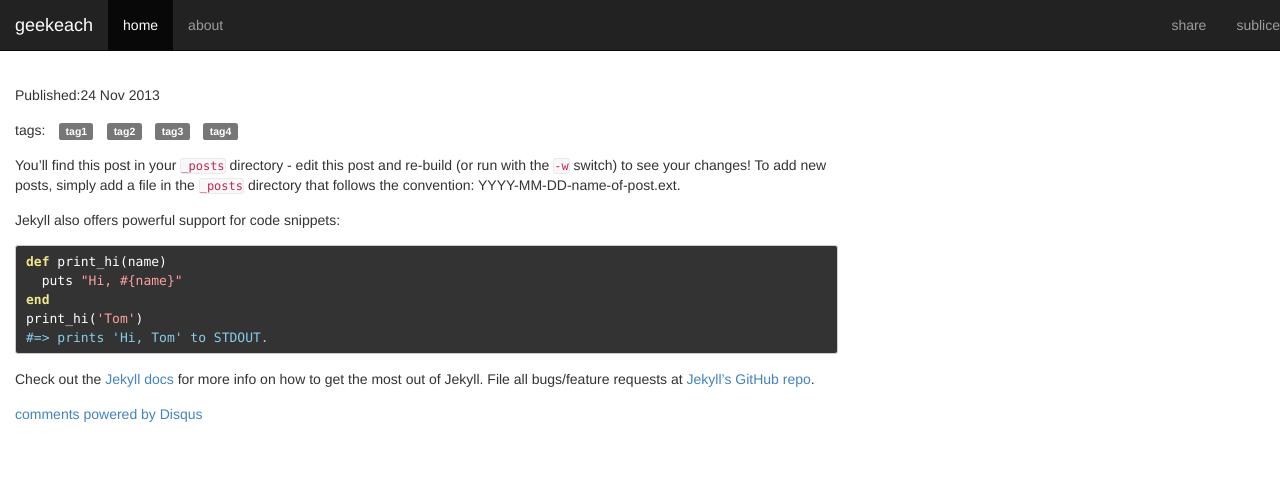
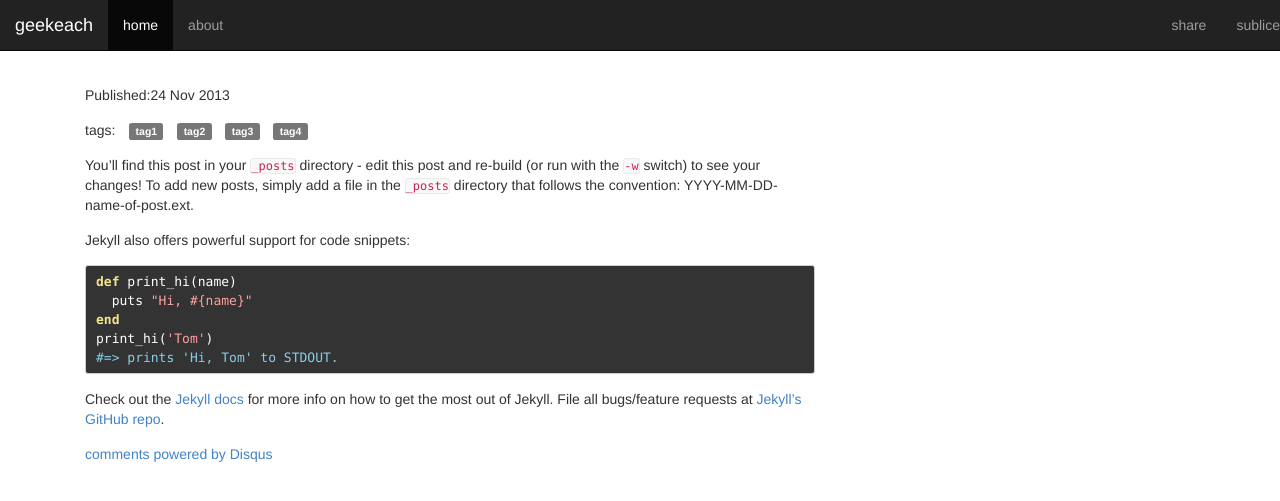
Before and after one commit to geekpeng/geekpeng.github.io, a Jekyll site: the page built from _posts/2013-11-24-welcome-to-jekyll.markdown, in a window 1280 px wide. Shown: the top 501 px of the page. Built offline with Jekyll 4.4.1, drawn with Linux system fonts in a browser that asks for light colours; nearby versions of some CDN libraries; Markdown is read by kramdown in place of the engine named in the settings; comment, search, counter and statistics services are not loaded.

Commit message:
page layout
page layout modify

```diff
--- a/_layouts/default.html
+++ b/_layouts/default.html
@@ -45,12 +45,13 @@
 		</div>
 	</nav>
 
+		<div class="container">
 		<div class="col-xs-12 col-md-8 col-sm-8">
 			{{ content }}
 		</div>
 		<div class="col-md-4 col-sm-4 hidden-xs"></div>
-		<div class="">
 		</div>
+		<div class=""></div>
 
     <script src="http://cdn.bootcss.com/jquery/1.10.2/jquery.min.js"></script>
     <script src="http://cdn.bootcss.com/twitter-bootstrap/3.0.2/js/bootstrap.min.js"></script>
```
